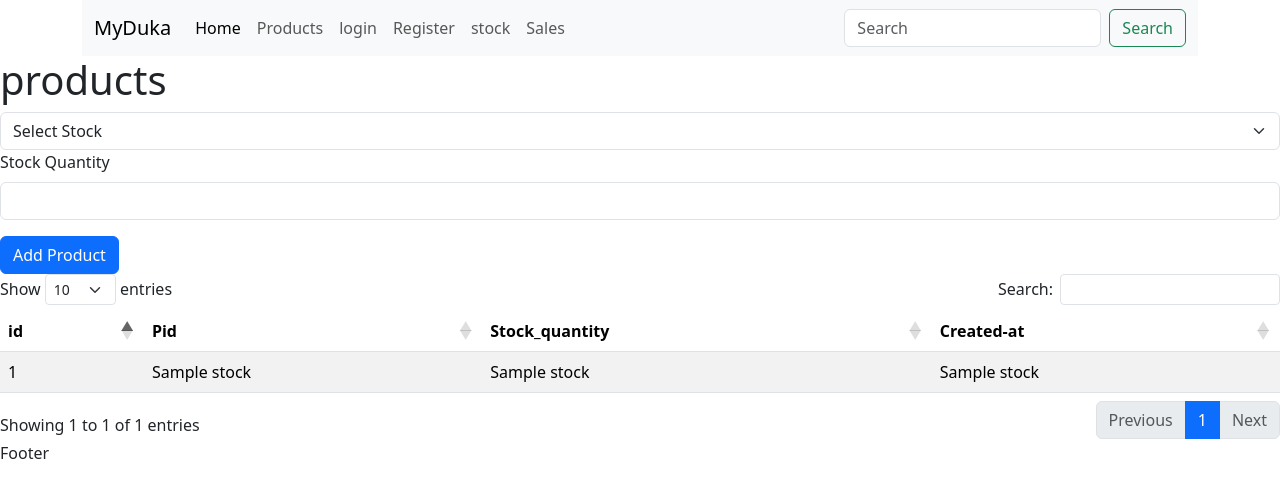
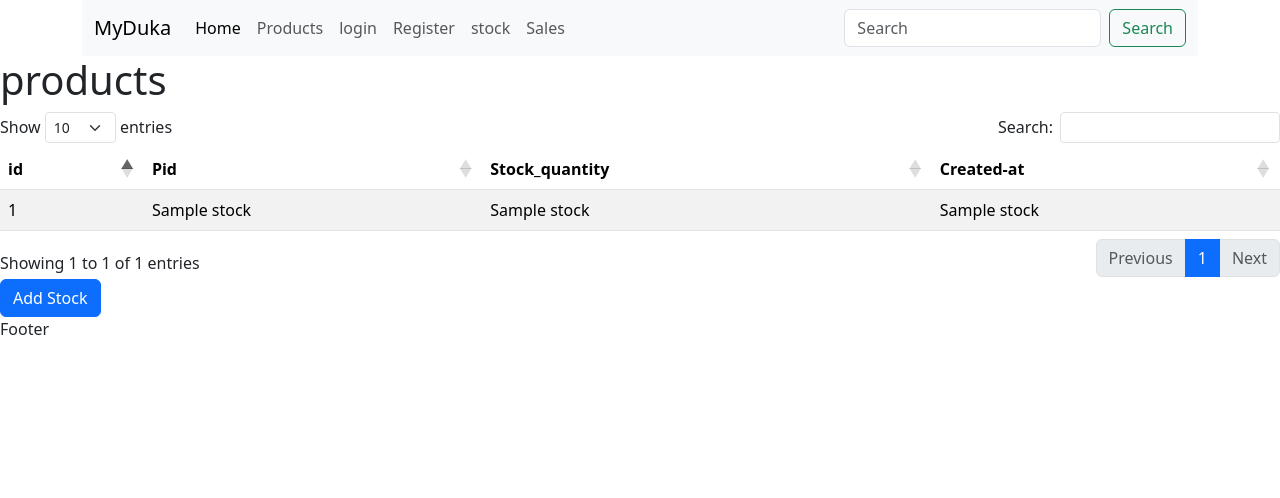
Before and after one commit to hillockmakori97-hue/my_duka, a Flask app: page /stock in a window 1280 px wide. Shown: the top 498 px of the page. Run offline with Flask 3, Linux system fonts and the light colour scheme; a database or web service that is not in the repository returns one stand-in record (values such as "Sample title"); some libraries are stand-ins or nearby versions.

Commit message:
products and stock inside modals

```diff
--- a/database.py
+++ b/database.py
@@ -7,10 +7,10 @@ def view_products(products_data):
     curr.execute('select * from products' )
     products_data=curr.fetchall()
     return products_data
-print(view_products(products_data))
+# print(view_products(products_data))
 curr.execute("insert into products(name,buying_price,selling_price) values('shirt',1500,2000)")
 conn.commit()
-print(products_data)
+# print(products_data)
 
 
 def insert_products(values):
@@ -26,7 +26,7 @@ def insert_products2 (values):
     conn.commit()
 products3=('CPU',4500,5000)
 insert_products2(products3)
-print(products3)
+# print(products3)
 
 
 def insert_sales(values):
@@ -48,18 +48,18 @@ sale3=(6,11)
 insert_sales(sale2)
 insert_sales(sale3)
 sales_records=view_table("sales")
-print(sales_records)
+# print(sales_records)
 
 def insert_stock(values):
     curr.execute("insert into stock(pid,stock_quantity) values(%s,%s)",values)
     conn.commit()
-stock1=(1,100)
-stock2=(2,100)
-stock3=(3,80)
-insert_stock(stock1)
-insert_stock(stock2)
-insert_stock(stock3)
-print(view_table("stock"))
+# stock1=(1,100)
+# stock2=(2,100)
+# stock3=(3,80)
+# insert_stock(stock1)
+# insert_stock(stock2)
+# insert_stock(stock3)
+# print(view_table("stock"))
 def sales_per_day():
     curr.execute("""
       select date(sales.created_at) as date, sum(sales.quantity * products.selling_price) as
@@ -107,11 +107,21 @@ def profit_per_product():
     product_profit = curr.fetchall()
     return product_profit
 
+
+
 def check_remaining_stock(pid):
-    curr.execute('select sum(stock.stock_quantity) from stock where pid=%s' (pid,))
+    curr.execute('select sum(stock.stock_quantity) from stock where pid=%s' ,(pid,))
     total_stock=curr.fetchone()[0] or 0
     curr.execute('select sum(sales.quantity) from sales where pid=%s',(pid,))
     total_sold=curr.fetchone()[0] or 0
     return total_stock - total_sold
+
+
+
+def delete_table(table_name):
+    curr.execute(f'delete from {table_name}')
+    conn.commit()
+
+
 # class horse 2
-#iden
+#
--- a/main.py
+++ b/main.py
@@ -36,15 +36,14 @@ def sales():
 
 @app.route('/add_sales',methods=['GET','POST'])
 def add_sales():
-    pid=request.form['product_id']
-    quantity=request.form['quantity']
-    new_sale=(pid,quantity)
+    if request.method=='POST':
+        pid=request.form['product_id']
+        quantity=int(request.form['quantity'])
+        new_sale=(pid,quantity)
+        remining_stock=int(check_remaining_stock(pid))
 
-
-    remining_stock=check_remaining_stock(pid)
-
-    if remining_stock <quantity:
-        print('Insufficient stock,add more')
+        if remining_stock<quantity:
+            print('Insufficient stock,add more')
     insert_sales(new_sale)
 
     return redirect(url_for('sales'))
@@ -78,6 +77,7 @@ def add_stock():
         product_id=request.form['product_id']
         quantity=request.form ['stock_quantity']
         values=(product_id,quantity)
+        insert_stock(values)
         print('Stock Added Successfuly')
     return redirect(url_for('stock'))
 
@@ -87,9 +87,4 @@ def add_stock():
 def index():
     return render_template('index.html')
 
-
-
-
-
-
 app.run(debug=True)
--- a/templates/stock.html
+++ b/templates/stock.html
@@ -3,23 +3,6 @@
 {%block content%}
 <div>
     <h1>products</h1>
-    <div>
-        <form action='/add_stock' method="post">
-            <div>
-                <select class="form-select" aria-label="Default select example">
-                    <option selected>Select Stock</option>
-                    {% for i in products%}
-                    <option value="{{i[0]}}">{{i[1]}}</option>
-                    {% endfor %}
-                </select>
-            </div>
-            <div class="mb-3">
-                <label for="exampleInputPassword1" class="form-label">Stock Quantity</label>
-                <input type="number" name="stock_quantity" class="form-control" id="exampleInputPassword1">
-            </div>
-            <button type="submit" class="btn btn-primary">Add Product</button>
-        </form>
-    </div>
     <div>
         <table id="example" class="table table-striped">
             <thead>
@@ -44,5 +27,50 @@
         </table>
     </div>
 
+
+    <div>
+        <!-- Button trigger modal -->
+        <button type="button" class="btn btn-primary" data-bs-toggle="modal" data-bs-target="#exampleModal">
+            Add Stock
+        </button>
+
+        <!-- Modal -->
+        <div class="modal fade" id="exampleModal" tabindex="-1" aria-labelledby="exampleModalLabel" aria-hidden="true">
+            <div class="modal-dialog">
+                <div class="modal-content">
+                    <div class="modal-header">
+                        <h1 class="modal-title fs-5" id="exampleModalLabel">Modal title</h1>
+                        <button type="button" class="btn-close" data-bs-dismiss="modal" aria-label="Close"></button>
+                    </div>
+                    <div class="modal-body">
+                        <div>
+                            <form action='/add_stock' method="post">
+                                <div>
+                                    <select class="form-select" aria-label="Default select example" name="product_id">
+                                        <option selected>Select Stock</option>
+                                        {% for i in products%}
+                                        <option value="{{i[0]}}">{{i[1]}}</option>
+                                        {% endfor %}
+                                    </select>
+                                </div>
+                                <div class="mb-3">
+                                    <label for="exampleInputPassword1" class="form-label">Stock Quantity</label>
+                                    <input type="number" name="stock_quantity" class="form-control"
+                                        id="exampleInputPassword1">
+                                </div>
+                                <div class="modal-footer">
+                                    <button type="button" class="btn btn-secondary"
+                                        data-bs-dismiss="modal">Close</button>
+                                    <button type="submit" class="btn btn-primary">Submit Changes</button>
+                                </div>
+                            </form>
+                        </div>
+                    </div>
+
+                </div>
+            </div>
+        </div>
+    </div>
+
 </div>
 {%endblock%}
```
Also changed, not shown: templates/products.html (+30 -1 lines).
